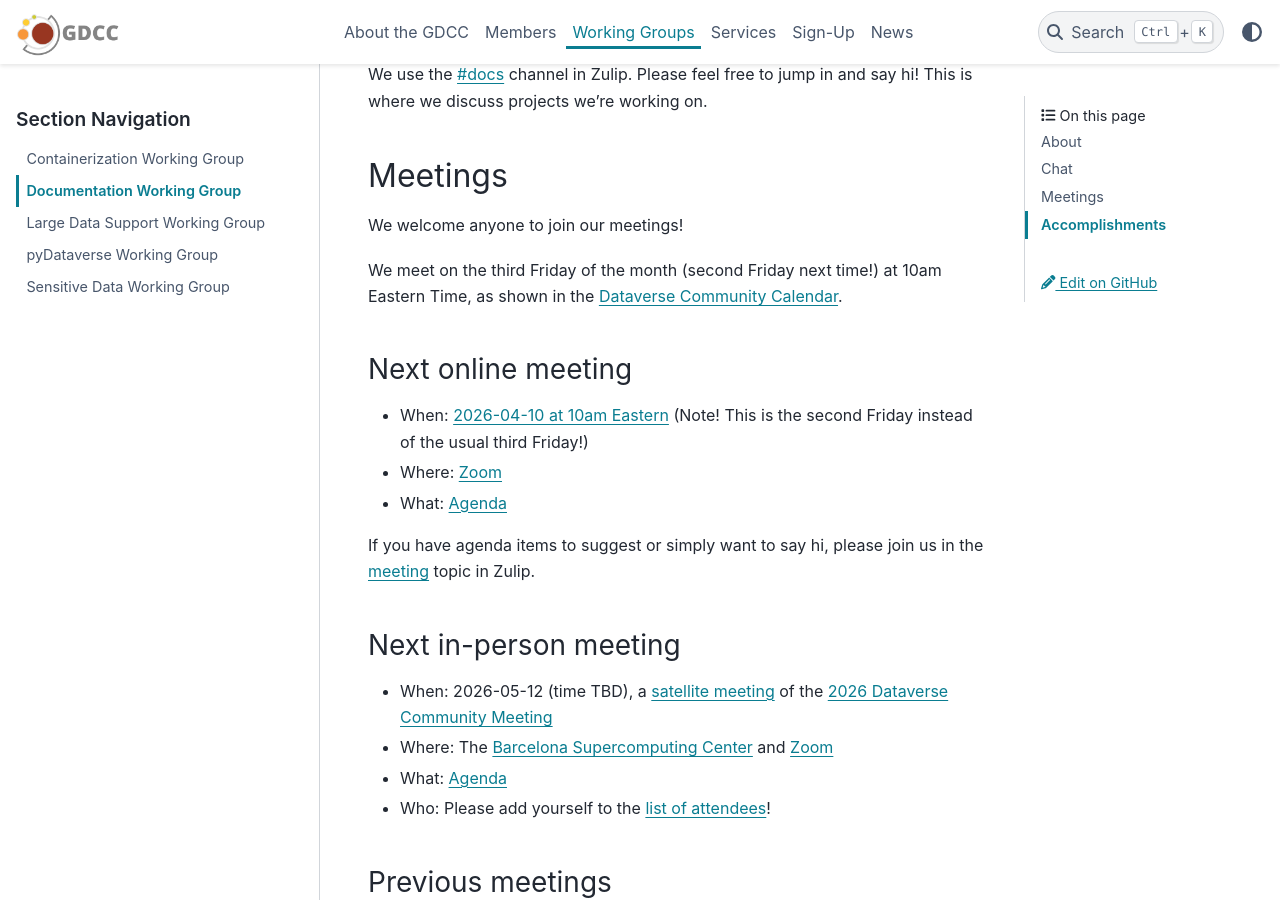
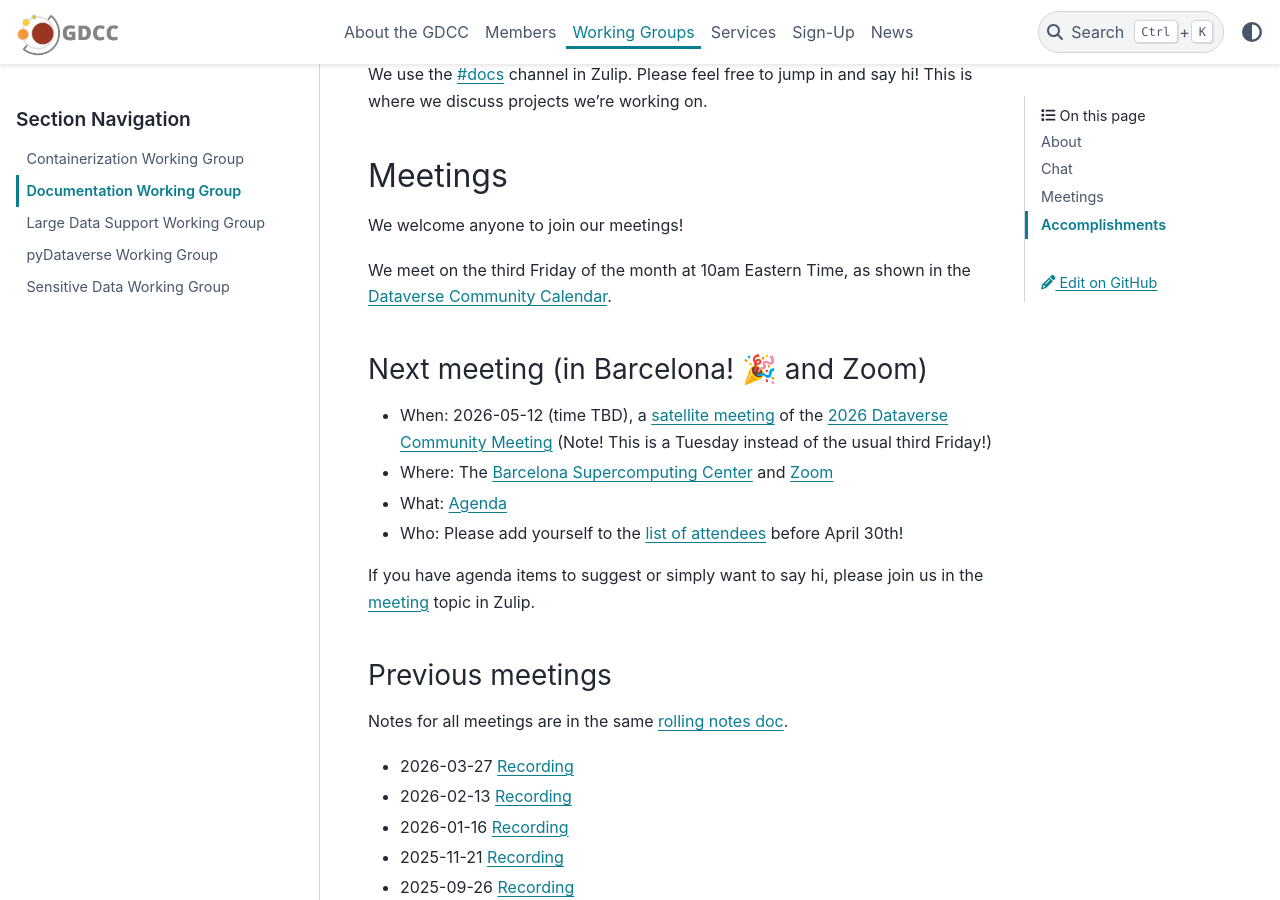
Before and after one commit to gdcc/www.gdcc.io, a Sphinx documentation site: the page built from source/working-groups/documentation.md, in a window 1280 px wide and 900 px high, scrolled down 448 px. Built offline with Sphinx 7.4.7 and the PyData theme 0.15.4, drawn with Linux system fonts in a browser that asks for light colours.

Commit message:
update for next meeting in Barcelona!
Updated meeting details and changed next meeting format.

```diff
--- a/source/working-groups/documentation.md
+++ b/source/working-groups/documentation.md
@@ -14,22 +14,16 @@ We use the [#docs][] channel in Zulip. Please feel free to jump in and say hi! T
 
 We welcome anyone to join our meetings!
 
-We meet on the third Friday of the month (second Friday next time!) at 10am Eastern Time, as shown in the [Dataverse Community Calendar](https://calendar.google.com/calendar/embed?src=c_udn4tonm401kgjjre4jl4ja0cs%40group.calendar.google.com&ctz=America%2FNew_York).
+We meet on the third Friday of the month at 10am Eastern Time, as shown in the [Dataverse Community Calendar](https://calendar.google.com/calendar/embed?src=c_udn4tonm401kgjjre4jl4ja0cs%40group.calendar.google.com&ctz=America%2FNew_York).
 
-### Next online meeting
+### Next meeting (in Barcelona! 🎉 and Zoom)
 
-- When: [2026-04-10 at 10am Eastern](https://time.is/compare/10am_10_Apr_2026_in_Boston) (Note! This is the second Friday instead of the usual third Friday!)
-- Where: [Zoom](https://harvard.zoom.us/j/92654640205?pwd=43COJ82rJMAKZ179tjMDDTHPOO63KT.1)
+- When: 2026-05-12 (time TBD), a [satellite meeting](https://dcm2026.com/general-information/) of the [2026 Dataverse Community Meeting](https://dcm2026.com) (Note! This is a Tuesday instead of the usual third Friday!)
+- Where: The [Barcelona Supercomputing Center](https://www.bsc.es) and [Zoom](https://harvard.zoom.us/j/92654640205?pwd=43COJ82rJMAKZ179tjMDDTHPOO63KT.1)
 - What: [Agenda](https://docs.google.com/document/d/1dX8ktajVsRDk-MDF-yHWV0f4vIe8U3DWrSzIerVGlF8/edit?usp=sharing)
+- Who: Please add yourself to the [list of attendees](https://docs.google.com/document/d/1uQIZtN6yuqH2XlcfRxNKa3KGvbsxT-fHIUZzKOZGR2k/edit?usp=sharing) before April 30th!
 
 If you have agenda items to suggest or simply want to say hi, please join us in the [meeting](https://dataverse.zulipchat.com/#narrow/channel/446770-docs/topic/doc.20group.20meeting/with/562700970) topic in Zulip.
-
-### Next in-person meeting
-
-- When: 2026-05-12 (time TBD), a [satellite meeting](https://dcm2026.com/general-information/) of the [2026 Dataverse Community Meeting](https://dcm2026.com)
-- Where: The [Barcelona Supercomputing Center](https://www.bsc.es) and [Zoom](https://harvard.zoom.us/j/92654640205?pwd=43COJ82rJMAKZ179tjMDDTHPOO63KT.1)
-- What: [Agenda](https://docs.google.com/document/d/1dX8ktajVsRDk-MDF-yHWV0f4vIe8U3DWrSzIerVGlF8/edit?usp=sharing)
-- Who: Please add yourself to the [list of attendees](https://docs.google.com/document/d/1uQIZtN6yuqH2XlcfRxNKa3KGvbsxT-fHIUZzKOZGR2k/edit?usp=sharing)!
 
 ### Previous meetings
 
```
